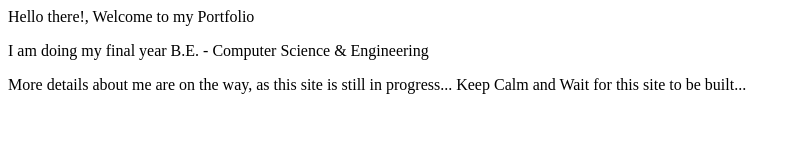
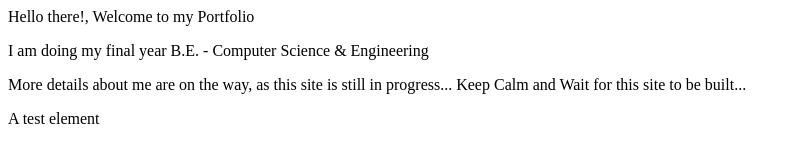
Before and after one commit to smmziaul/devfolio, a plain HTML site: page index.html in a window 1280 px wide. Shown: the whole page, without its empty margins (0-788 px from the left). Drawn offline with Linux system fonts and the light colour scheme.

Commit message:
Dummy Commit

```diff
--- a/index.html
+++ b/index.html
@@ -19,6 +19,7 @@
     <div id="div2" text-align="center">
       <p>More details about me are on the way, as this site is still in progress...
       Keep Calm and Wait for this site to be built...</p>
+      <p>A test element</p>
     <div>
   </body>
 </html>
```
